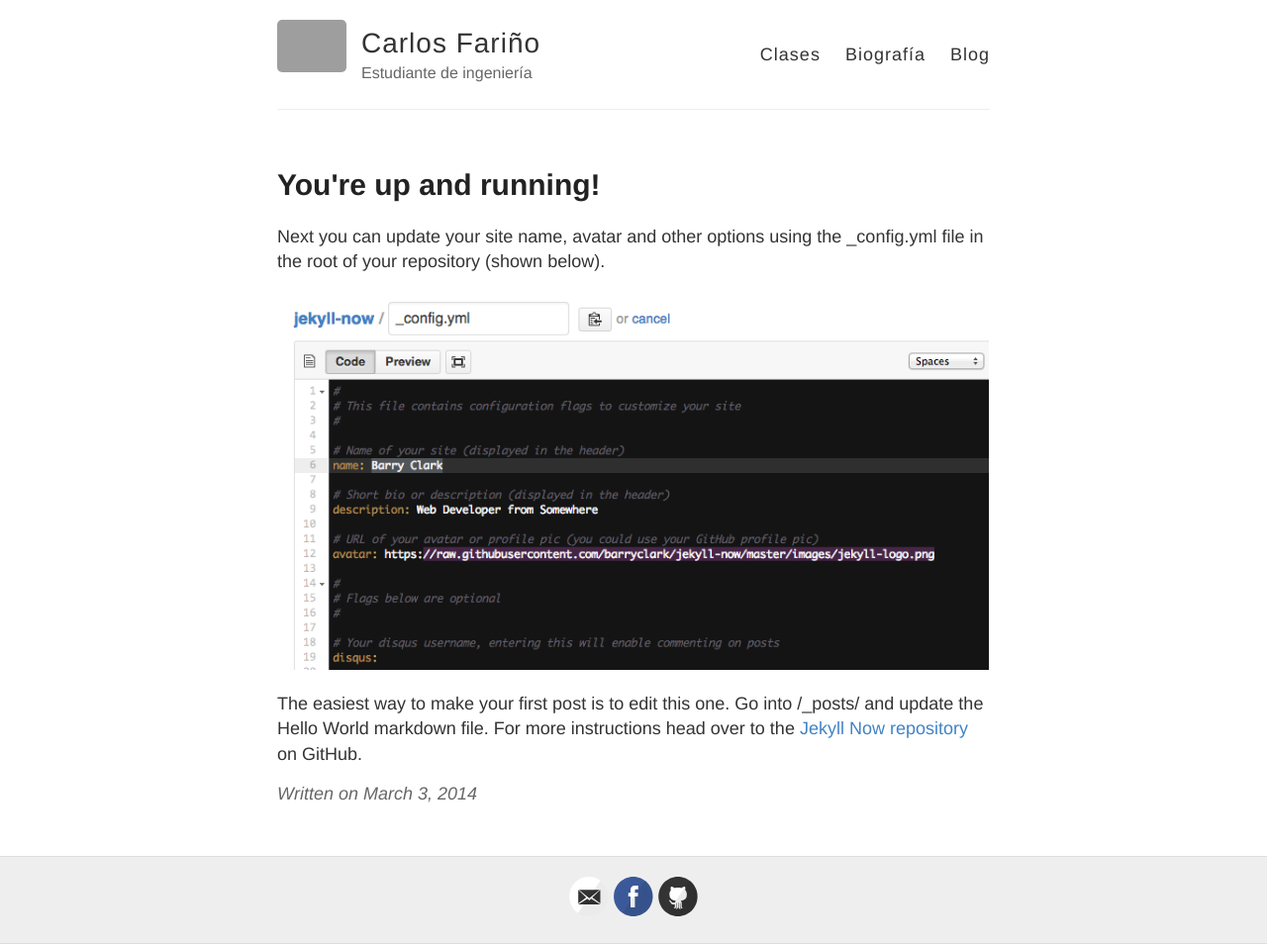
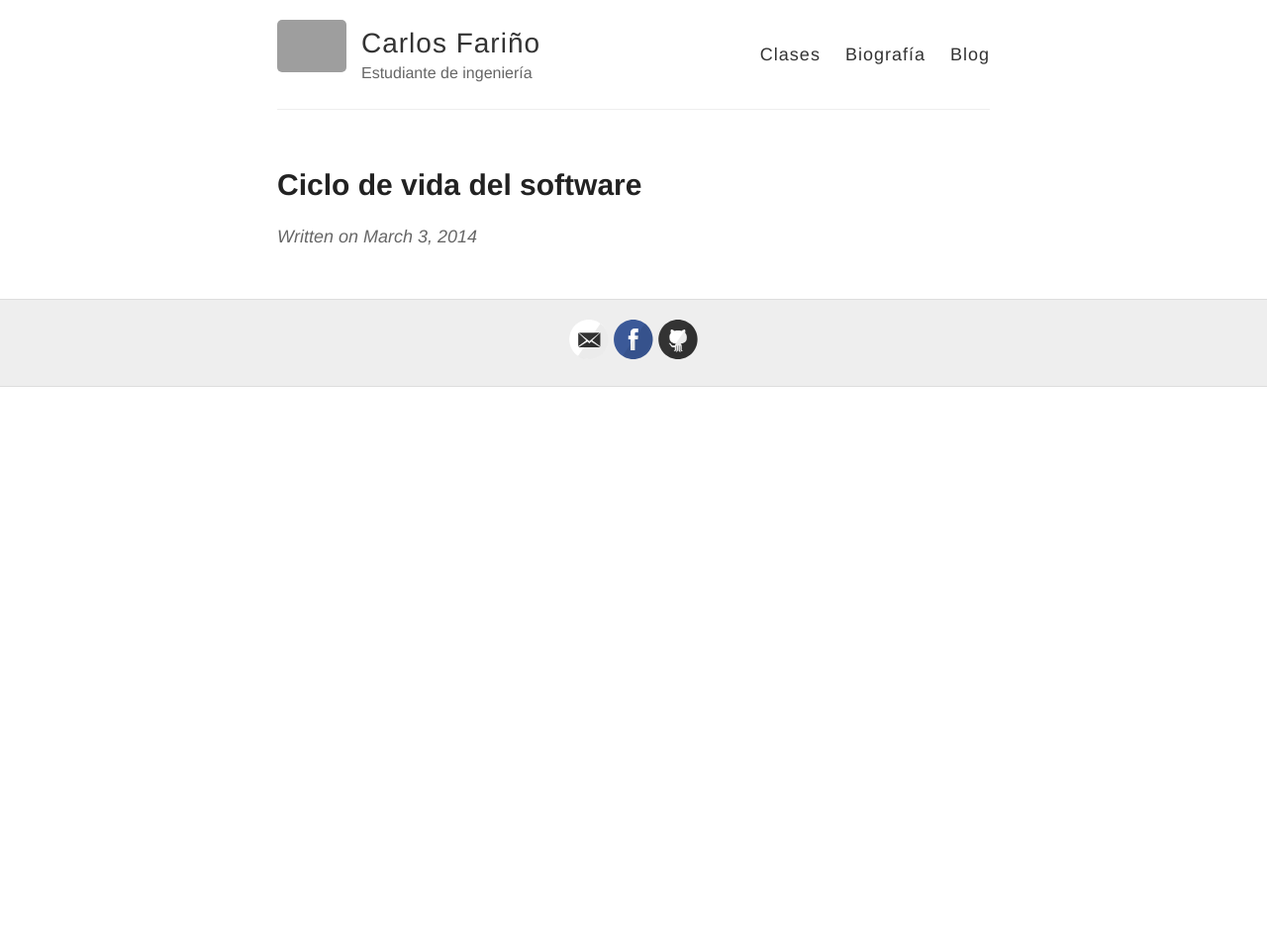
Before and after one commit to andrescharro22/Carlos-F007.github.io, a Jekyll site: the page built from _posts/2014-3-3-Hello-World - copia (4).md, in a window 1280 px wide. Shown: the whole page at 99% size. Built offline with Jekyll 4.4.1, drawn with Linux system fonts in a browser that asks for light colours; after the commit the page ends 900 px from its top, so only the background shows below that; grey boxes are pictures that could not be loaded.

Commit message:
Update 2014-3-3-Hello-World - copia (4).md

```diff
--- a/_posts/2014-3-3-Hello-World - copia (4).md
+++ b/_posts/2014-3-3-Hello-World - copia (4).md
@@ -1,10 +1,4 @@
 ---
 layout: post
-title: You're up and running!
+title: Ciclo de vida del software
 ---
-
-Next you can update your site name, avatar and other options using the _config.yml file in the root of your repository (shown below).
-
-![_config.yml]({{ site.baseurl }}/images/config.png)
-
-The easiest way to make your first post is to edit this one. Go into /_posts/ and update the Hello World markdown file. For more instructions head over to the [Jekyll Now repository](https://github.com/barryclark/jekyll-now) on GitHub.
```
